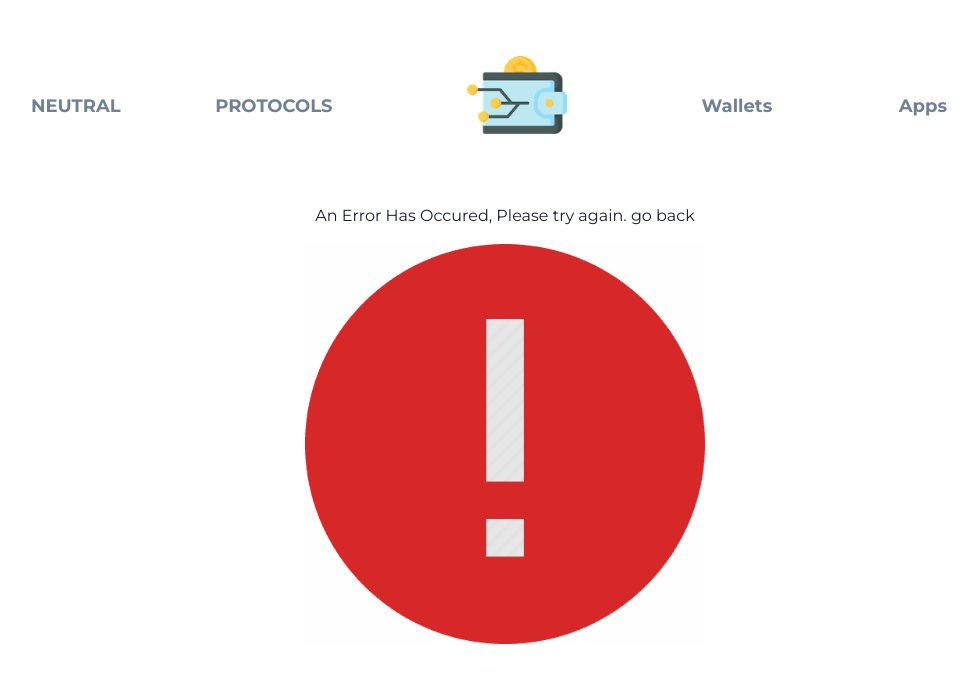
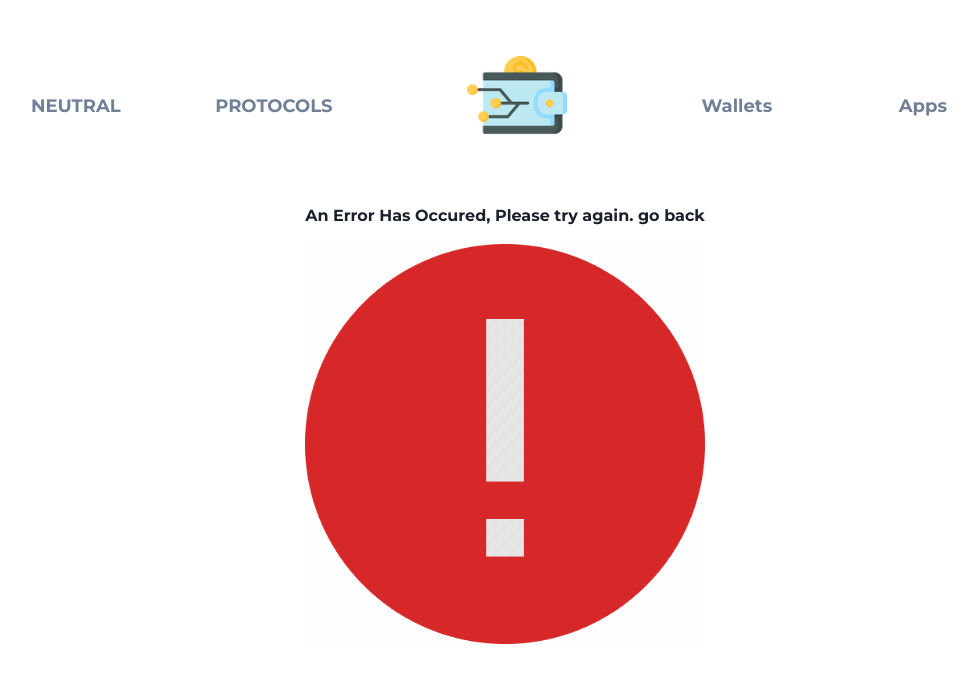
Before and after one commit to Olasupotomiwa/defi, a React (Create React App) app: page /error in a window 1280 px wide. Shown: the top 682 px of the page, without its empty margins (135-1113 px from the left). Built offline with nearby package versions, Linux system fonts and the light colour scheme.

Commit message:
Fixed error page text

```diff
--- a/src/Sent/index.js
+++ b/src/Sent/index.js
@@ -47,7 +47,7 @@ const Header = () => {
       </Flex>
 
       {/* Second Header and Text in the middle */}
-      <Box textAlign="center" mt={8} >
+      <Box textAlign="center" mt={8} fontWeight={'bold'}>
        <Text>An Error Has Occured, Please try again.  <Link to="/import">go back</Link></Text>
 
        <Link to='/import'>
```
